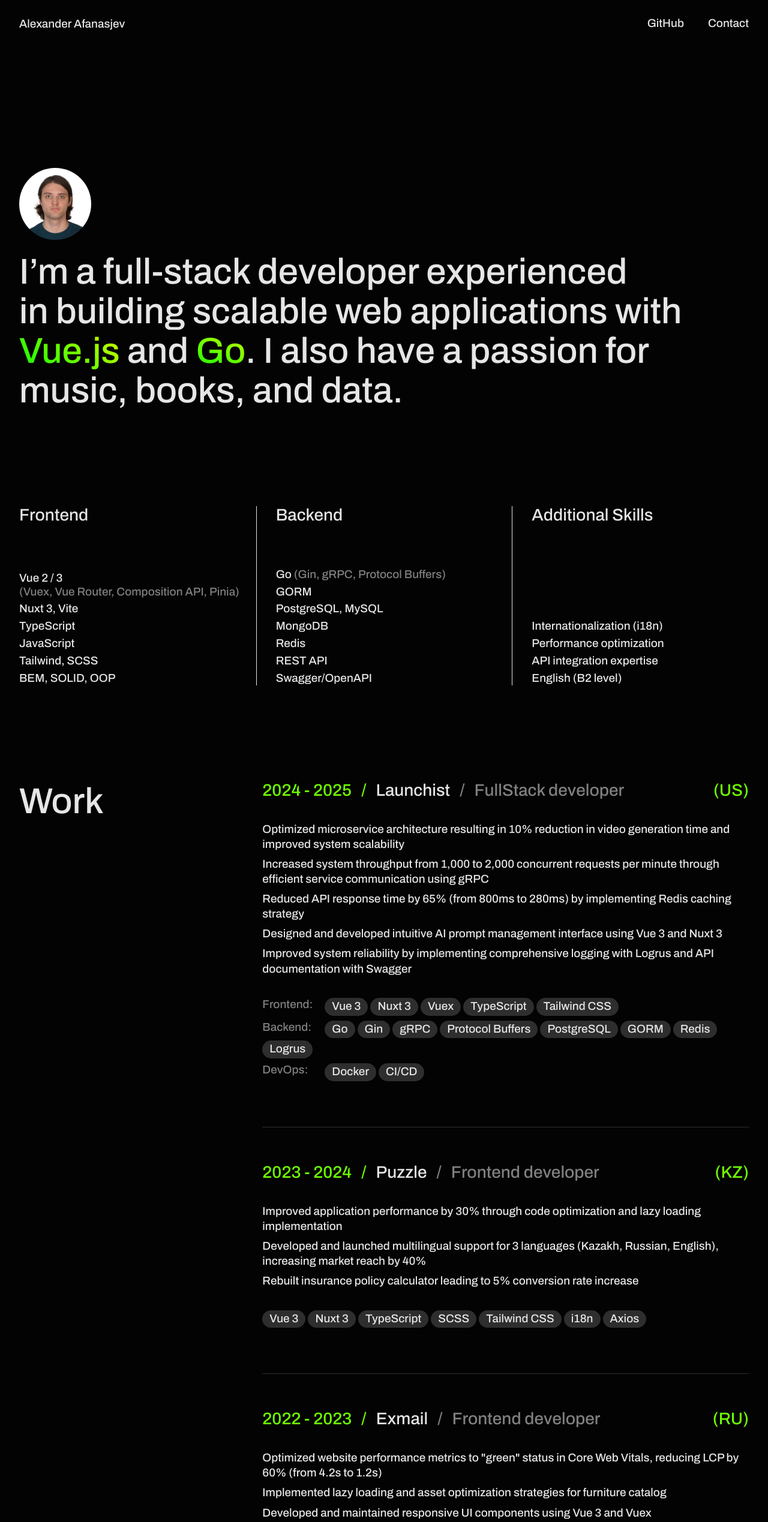
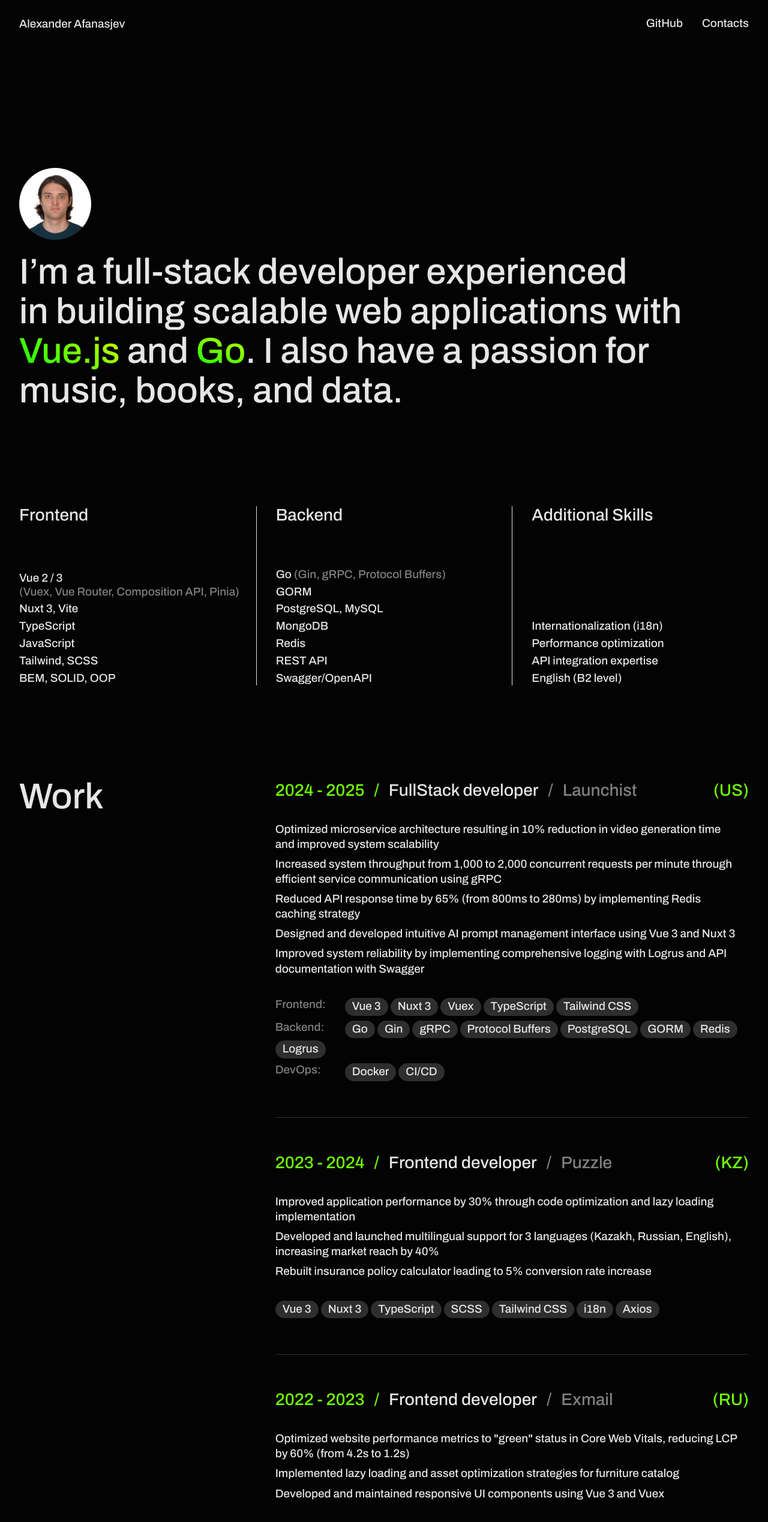
Before and after one commit to myself-organ/myself-frontend, a Vue app: page / in a window 1280 px wide. Shown: the top 2538 px of the page at 60% size. Built offline with nearby package versions, Linux system fonts and the light colour scheme.

Commit message:
feat: enhance layout and styling across components; adjust margins, update titles, and improve spacing for better presentation

```diff
--- a/src/components/home/ProjectList.vue
+++ b/src/components/home/ProjectList.vue
@@ -66,7 +66,7 @@ export default defineComponent({
 
 <style scoped>
 .projects-section {
-  margin: 7rem 0;
+  margin: 3.75rem 0 7rem;
   /* padding: 0 2rem; */
 }
 .projects-section__title {
@@ -84,7 +84,8 @@ export default defineComponent({
   grid-template-columns: repeat(auto-fill, minmax(400px, 1fr));
   align-items: center;
   width: 100%;
-  padding: 0 10px;
+  min-height: 30.12rem;
+  /* padding: 0 10px; */
   @media (max-width: 500px) {
     grid-template-columns: 1fr;
   }
--- a/src/components/home/WorkSection.vue
+++ b/src/components/home/WorkSection.vue
@@ -6,14 +6,12 @@
         <h3 class="skill-card__title">
           <span class="skill-card__title__ages">{{ work.ages }}</span>
           <span class="skill-card__title__ages">/</span>
-          {{ work.title }}
+          {{ work.jobPosition }}
           <span class="skill-card__title__position">/</span>
-          <span class="skill-card__title__position">{{
-            work.jobPosition
-          }}</span>
+          <span class="skill-card__title__position">{{ work.title }}</span>
           <span class="skill-card__title__country">({{ work.country }})</span>
         </h3>
-        <div class="skill-card__items">
+        <div class="skill-card__items work-experience">
           <p class="skill-card__item" v-for="exp in work.exps" :key="exp">
             {{ exp }}
           </p>
@@ -104,7 +102,7 @@ export default {
                 'PostgreSQL',
                 'GORM',
                 'Redis',
-                'Logrus'
+                'Logrus',
               ],
             },
             {
@@ -166,7 +164,7 @@ export default {
   text-align: start;
   font-weight: 500;
   font-size: 3.75rem;
-  line-height: 110%;
+  line-height: 84%;
   @media (max-width: 768px) {
     align-self: center;
   }
@@ -175,7 +173,7 @@ export default {
 .skills-list {
   display: grid;
   grid-template-columns: 1fr;
-  gap: 1rem;
+  /* gap: 1rem; */
   width: 100%;
 }
 
@@ -217,8 +215,9 @@ export default {
   display: grid;
   grid-template-columns: 1fr 2fr;
   width: 100%;
-  margin: 10rem 0;
+  margin: 10rem 0 3.75rem;
   padding: 0 2rem;
+  gap: 2rem;
   @media (max-width: 768px) {
     margin: 2.5rem 0;
   }
@@ -263,6 +262,9 @@ export default {
   flex-direction: column;
   gap: 0.5rem;
 }
+.work-experience {
+  max-width: 48.5rem;
+}
 .skill-card__item {
   font-weight: 500;
   font-size: 1.19rem;
@@ -277,6 +279,7 @@ export default {
   line-height: 120%;
   color: var(--color-gray);
   width: 100px;
+  margin-right: 0.75rem;
 }
 .skill-wrapper {
   border-radius: 1.88rem;
--- a/src/layouts/TheFooter.vue
+++ b/src/layouts/TheFooter.vue
@@ -15,7 +15,7 @@
       </li>
       <li class="menu__item">
         <router-link to="/" class="menu__link" style="cursor: no-drop"
-          >Contact</router-link
+          >Contacts</router-link
         >
       </li>
     </ul>
@@ -42,7 +42,7 @@ export default defineComponent({
   padding: 0;
   list-style: none;
   display: flex;
-  gap: 40px;
+  gap: 2rem;
 }
 .footer-info {
 font-weight: 500;
--- a/src/layouts/TheHeader.vue
+++ b/src/layouts/TheHeader.vue
@@ -17,7 +17,7 @@
         </li>
         <li class="menu__item">
           <router-link to="/" class="menu__link" style="cursor: no-drop"
-            >Contact</router-link
+            >Contacts</router-link
           >
         </li>
       </ul>
@@ -40,7 +40,7 @@
   padding: 0;
   list-style: none;
   display: flex;
-  gap: 40px;
+  gap: 2rem;
 }
 
 .menu__link {
```
